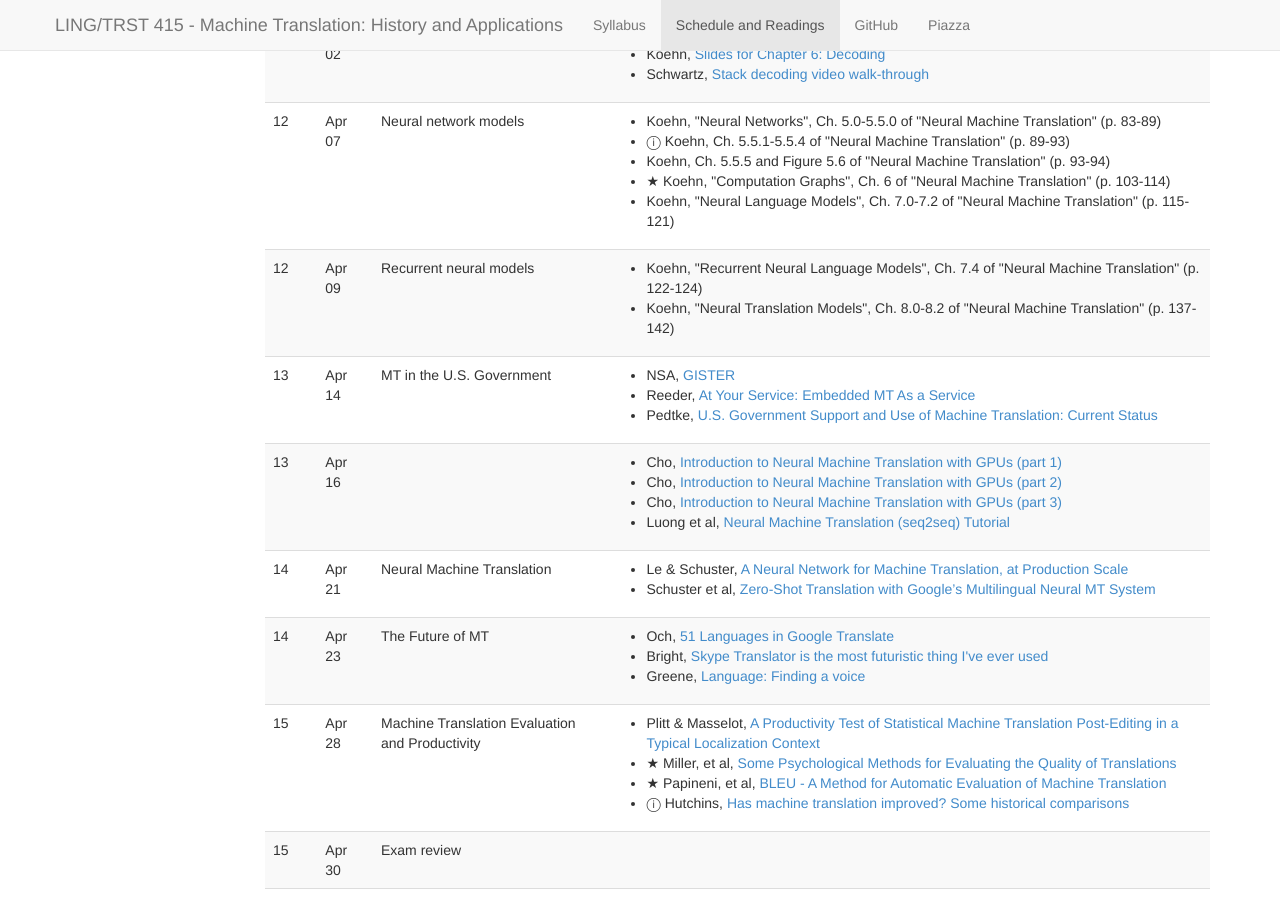
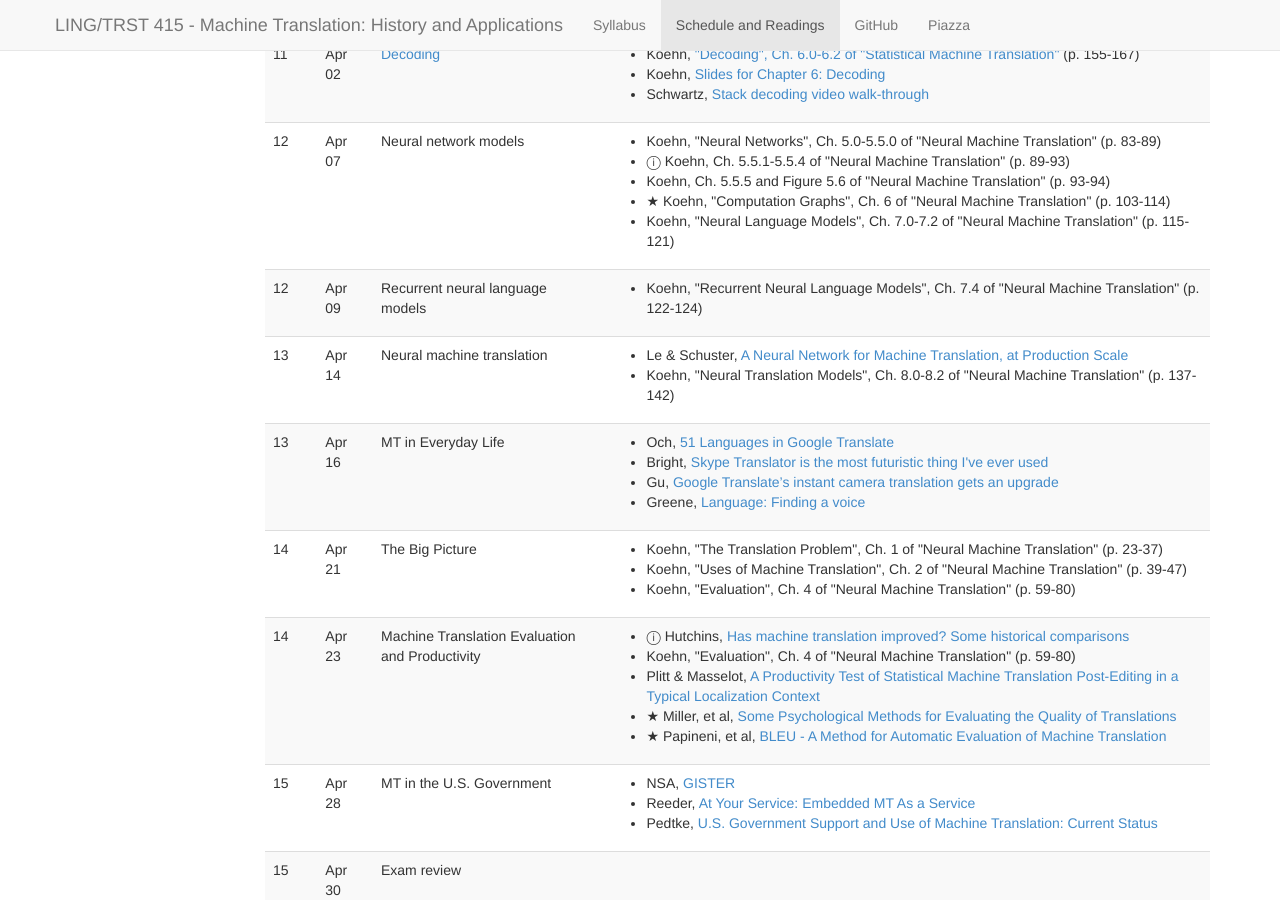
Before and after one commit to 2020-Spring-UIUC-LING415/2020-Spring-UIUC-LING415.github.io, a Jekyll site: the page built from schedule.md, in a window 1280 px wide and 900 px high, scrolled down 2399 px. Built offline with Jekyll 4.4.1, drawn with Linux system fonts in a browser that asks for light colours; nearby versions of some CDN libraries; some of the changed text lies outside the part shown.

Commit message:
Update schedule.yaml

```diff
--- a/_data/schedule.yaml
+++ b/_data/schedule.yaml
@@ -303,15 +303,19 @@
   lecturer: Lane Schwartz
   reading:
     -
+      author: Melby
+      title: The Possibility of Language
+      url: papers/1995_Melby.pdf
+      pages: 43-49
+    -
+      author: Schuster et al
+      title: Zero-Shot Translation with Google’s Multilingual Neural MT System
+      url: https://research.googleblog.com/2016/11/zero-shot-translation-with-googles.html
+    -
       author: Delavenay
       title: "\"Languages, Interlanguage, and Metalanguage\", Ch. 4.1 of \"An Introduction to Machine Translation\""
       url: http://www.mt-archive.info/50/Delavenay-1960.pdf
       pages: 46-54
-    -
-      author: Melby
-      title: The Possibility of Language
-      url: papers/1995_Melby.pdf
-      pages: 43-49
 -
   week: 7
   date: 2020-03-03
@@ -500,19 +504,96 @@
 -
   week: 12
   date: 2020-04-09
-  title: Recurrent neural models
+  title: Recurrent neural language models
   reading:
     -
       author: Koehn
       title: "\"Recurrent Neural Language Models\", Ch. 7.4 of \"Neural Machine Translation\""
       pages: 122-124
+-
+  week: 13
+  date: 2020-04-14
+  title: Neural machine translation
+  reading:
+    -
+      author: Le & Schuster
+      title: A Neural Network for Machine Translation, at Production Scale
+      url: https://research.googleblog.com/2016/09/a-neural-network-for-machine.html
     -
       author: Koehn
       title: "\"Neural Translation Models\", Ch. 8.0-8.2 of \"Neural Machine Translation\""
       pages: 137-142
 -
   week: 13
-  date: 2020-04-14
+  date: 2020-04-16
+  title: MT in Everyday Life
+  lecturer: Lane Schwartz
+  reading:
+    -
+      author: Och
+      title: "51 Languages in Google Translate"
+      url: http://googleresearch.blogspot.com/2009/08/51-languages-in-google-translate.html
+    -
+      author: Bright
+      title: "Skype Translator is the most futuristic thing I've ever used"
+      url: http://arstechnica.com/information-technology/2014/12/skype-translator-is-the-most-futuristic-thing-ive-ever-used/
+    -
+      author: Gu
+      title: "Google Translate’s instant camera translation gets an upgrade"
+      url: https://www.blog.google/products/translate/google-translates-instant-camera-translation-gets-upgrade/
+    -
+      author: Greene
+      title: "Language: Finding a voice"
+      url: http://www.economist.com/technology-quarterly/2017-05-01/language
+-
+  week: 14
+  date: 2020-04-21
+  title: The Big Picture
+  reading:
+    -
+      author: Koehn
+      title: "\"The Translation Problem\", Ch. 1 of \"Neural Machine Translation\""
+      pages: 23-37
+    -
+      author: Koehn
+      title: "\"Uses of Machine Translation\", Ch. 2 of \"Neural Machine Translation\""
+      pages: 39-47
+    -
+      author: Koehn
+      title: "\"Evaluation\", Ch. 4 of \"Neural Machine Translation\""
+      pages: 59-80
+-
+  week: 14
+  date: 2020-04-23
+  title: Machine Translation Evaluation and Productivity
+  lecturer: Lane Schwartz
+  reading:
+    -
+      author: Hutchins
+      title: Has machine translation improved? Some historical comparisons
+      url: http://www.mt-archive.info/00/MTS-2003-Hutchins.pdf
+      optional: true
+    -
+      author: Koehn
+      title: "\"Evaluation\", Ch. 4 of \"Neural Machine Translation\""
+      pages: 59-80
+    -
+      author: "Plitt & Masselot"
+      title: "A Productivity Test of Statistical Machine Translation Post-Editing in a Typical Localization Context"
+      url: https://ufal.mff.cuni.cz/pbml/93/art-plitt-masselot.pdf
+    -
+      author: Miller, et al
+      title: Some Psychological Methods for Evaluating the Quality of Translations
+      url: http://www.mt-archive.info/50/MT-1956-Miller.pdf
+      grad_level: true
+    -
+      author: Papineni, et al
+      title: BLEU - A Method for Automatic Evaluation of Machine Translation
+      url: http://www.aclweb.org/anthology/P02-1040.pdf
+      grad_level: true
+-
+  week: 15
+  date: 2020-04-28
   title: "MT in the U.S. Government"
   lecturer: Lane Schwartz
   reading:
@@ -529,85 +610,6 @@
       title: "U.S. Government Support and Use of Machine Translation: Current Status"
       url: http://mt-archive.info/MTS-1997-Pedtke.pdf
 -
-  week: 13
-  date: 2020-04-16
-  title:
-  reading:
-    -
-      author: Cho
-      title: "Introduction to Neural Machine Translation with GPUs (part 1)"
-      url: https://devblogs.nvidia.com/introduction-neural-machine-translation-with-gpus/
-    -
-      author: Cho
-      title: "Introduction to Neural Machine Translation with GPUs (part 2)"
-      url: https://devblogs.nvidia.com/introduction-neural-machine-translation-gpus-part-2/
-    -
-      author: Cho
-      title: "Introduction to Neural Machine Translation with GPUs (part 3)"
-      url: https://devblogs.nvidia.com/introduction-neural-machine-translation-gpus-part-3/
-    -
-      author: Luong et al
-      title: "Neural Machine Translation (seq2seq) Tutorial"
-      url: https://www.tensorflow.org/tutorials/seq2seq
--
-  week: 14
-  date: 2020-04-21
-  title: Neural Machine Translation
-  lecturer: Lane Schwartz
-  reading:
-    -
-      author: Le & Schuster
-      title: A Neural Network for Machine Translation, at Production Scale
-      url: https://research.googleblog.com/2016/09/a-neural-network-for-machine.html
-    -
-      author: Schuster et al
-      title: Zero-Shot Translation with Google’s Multilingual Neural MT System
-      url: https://research.googleblog.com/2016/11/zero-shot-translation-with-googles.html
--
-  week: 14
-  date: 2020-04-23
-  title: The Future of MT
-  lecturer: Lane Schwartz
-  reading:
-    -
-      author: Och
-      title: "51 Languages in Google Translate"
-      url: http://googleresearch.blogspot.com/2009/08/51-languages-in-google-translate.html
-    -
-      author: Bright
-      title: "Skype Translator is the most futuristic thing I've ever used"
-      url: http://arstechnica.com/information-technology/2014/12/skype-translator-is-the-most-futuristic-thing-ive-ever-used/
-    -
-      author: Greene
-      title: "Language: Finding a voice"
-      url: http://www.economist.com/technology-quarterly/2017-05-01/language
--
-  week: 15
-  date: 2020-04-28
-  title: Machine Translation Evaluation and Productivity
-  lecturer: Lane Schwartz
-  reading:
-
-   -
-     author: "Plitt & Masselot"
-     title: "A Productivity Test of Statistical Machine Translation Post-Editing in a Typical Localization Context"
-     url: https://ufal.mff.cuni.cz/pbml/93/art-plitt-masselot.pdf
-   -
-     author: Miller, et al
-     title: Some Psychological Methods for Evaluating the Quality of Translations
-     url: http://www.mt-archive.info/50/MT-1956-Miller.pdf
-     grad_level: true
-   -
-     author: Papineni, et al
-     title: BLEU - A Method for Automatic Evaluation of Machine Translation
-     url: http://www.aclweb.org/anthology/P02-1040.pdf
-     grad_level: true
-   -
-     author: Hutchins
-     title: Has machine translation improved? Some historical comparisons
-     url: http://www.mt-archive.info/00/MTS-2003-Hutchins.pdf
-     optional: true
--
   week: 15
   date: 2020-04-30
   title: Exam review
```
